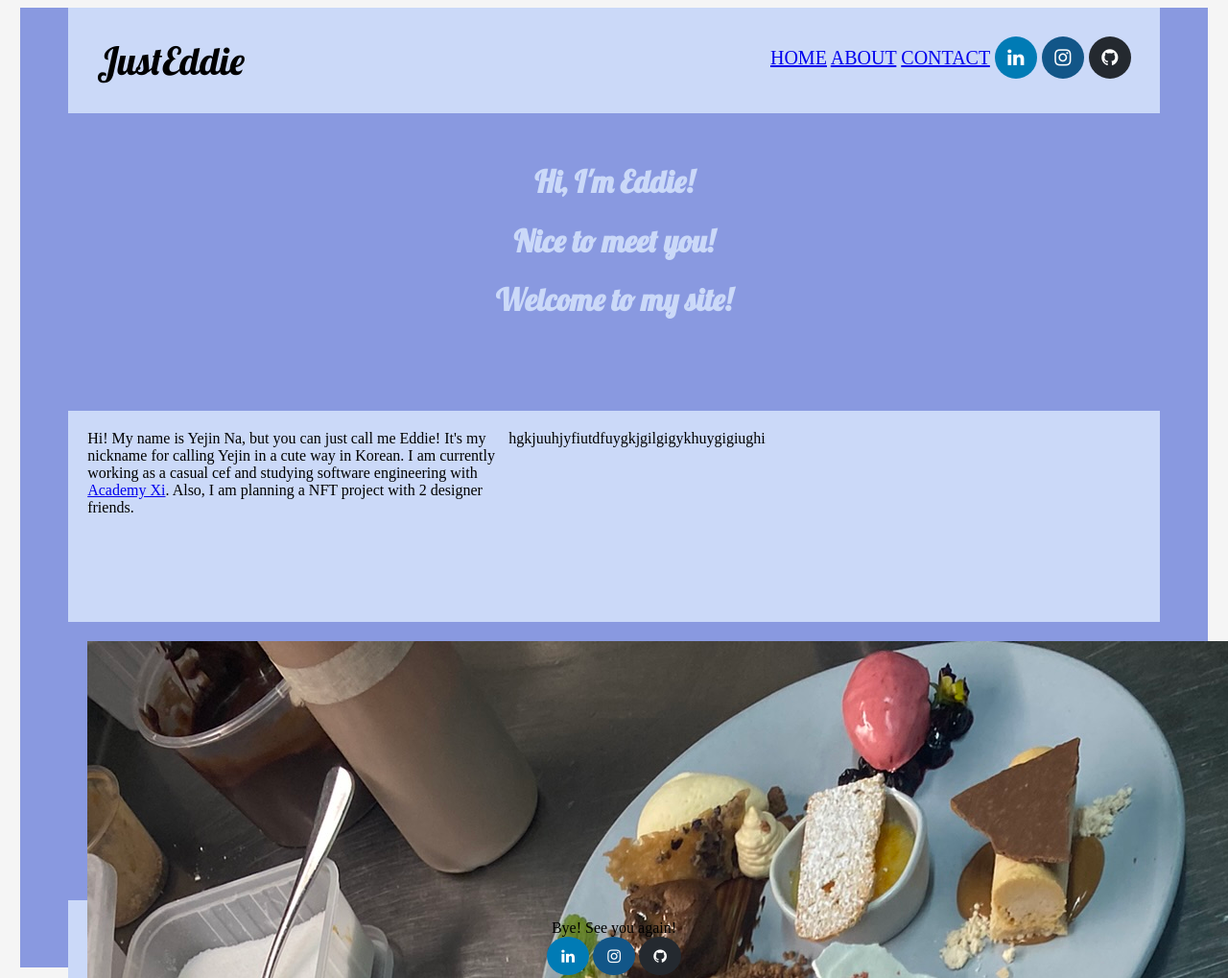
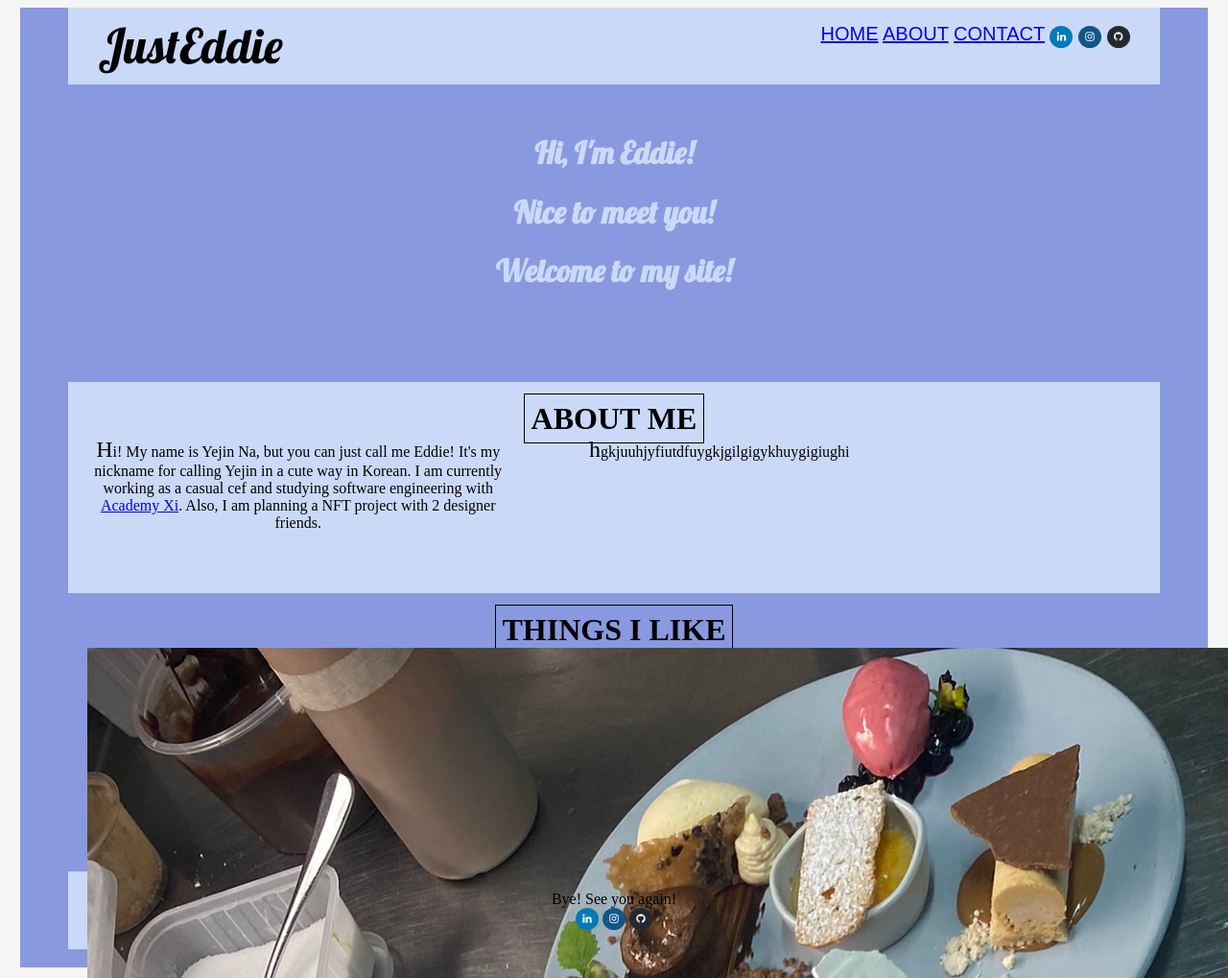
Before and after one commit to JustEddie/hosting-a-website-on-github, a plain HTML site: page index.html in a window 1280 px wide. Shown: the top 1019 px of the page at 96% size. Drawn offline with Linux system fonts and the light colour scheme.

Commit message:
add h1 for article and gallery divs, change fa links font size,padding,width

```diff
--- a/index.html
+++ b/index.html
@@ -1,14 +1,20 @@
 <!DOCTYPE html>
 <html lang="en">
   <head>
-    <meta charset="UTF-8">
-    <meta http-equiv="X-UA-Compatible" content="IE=edge">
-    <meta name="viewport" content="width=device-width, initial-scale=1.0">
-    <link rel="stylesheet" href="style.css">
-    <link rel="preconnect" href="https://fonts.googleapis.com">
-<link rel="preconnect" href="https://fonts.gstatic.com" crossorigin>
-<link href="https://fonts.googleapis.com/css2?family=Lobster&display=swap" rel="stylesheet">
-    <link rel="stylesheet" href="https://cdnjs.cloudflare.com/ajax/libs/font-awesome/4.7.0/css/font-awesome.min.css">
+    <meta charset="UTF-8" />
+    <meta http-equiv="X-UA-Compatible" content="IE=edge" />
+    <meta name="viewport" content="width=device-width, initial-scale=1.0" />
+    <link rel="stylesheet" href="style.css" />
+    <link rel="preconnect" href="https://fonts.googleapis.com" />
+    <link rel="preconnect" href="https://fonts.gstatic.com" crossorigin />
+    <link
+      href="https://fonts.googleapis.com/css2?family=Lobster&display=swap"
+      rel="stylesheet"
+    />
+    <link
+      rel="stylesheet"
+      href="https://cdnjs.cloudflare.com/ajax/libs/font-awesome/4.7.0/css/font-awesome.min.css"
+    />
     <title>My Website</title>
   </head>
   <!--배경에 색 어둡게 넣고 섹션마다 배경넣기
@@ -19,12 +25,20 @@
         <nav class="site-nav">
           <span class="nav-left site-logo">JustEddie</span>
           <span class="nav-right">
-                    <a href="https://justeddie.github.io/hosting-a-website-on-github/">HOME</a>
+            <a href="https://justeddie.github.io/hosting-a-website-on-github/"
+              >HOME</a
+            >
             <a href="#about">ABOUT</a>
             <a href="#contact">CONTACT</a>
             <span>
-                    <a href="https://www.linkedin.com/in/yejin-na-918748233/" class="fa fa-linkedin"></a>
-                    <a href="https://www.instagram.com/eddie_yj/" class="fa fa-instagram"></a>
+              <a
+                href="https://www.linkedin.com/in/yejin-na-918748233/"
+                class="fa fa-linkedin"
+              ></a>
+              <a
+                href="https://www.instagram.com/eddie_yj/"
+                class="fa fa-instagram"
+              ></a>
               <a href="https://github.com/JustEddie" class="fa fa-github"></a>
             </span>
           </span>
@@ -37,32 +51,43 @@
           <h1>Welcome to my site!</h1>
         </div>
         <div class="about" id="about">
+          <h1>ABOUT ME</h1>
+          <div class="article">
             <article id="introduce">
-                    Hi! My name is Yejin Na, but you can just call me Eddie! It's my nickname for calling Yejin in a cute way in Korean.
-                    I am currently working as a casual cef and studying software engineering with <a href="https://www.academyxi.com">Academy Xi</a>. Also, I am planning a NFT project with 2 designer friends.
+              Hi! My name is Yejin Na, but you can just call me Eddie! It's my
+              nickname for calling Yejin in a cute way in Korean. I am currently
+              working as a casual cef and studying software engineering with
+              <a href="https://www.academyxi.com">Academy Xi</a>. Also, I am
+              planning a NFT project with 2 designer friends.
             </article>
             <article id="introduce">
               hgkjuuhjyfiutdfuygkjgilgigykhuygigiughi
             </article>
           </div>
+        </div>
         <div class="gallery">
-                <img src="/image/IMG_0004.jpeg" alt="dessert">
-                <img src="/image/IMG_0013.jpeg" alt="cheeseboard">
-                <img src="/image/IMG_0125.jpeg" alt="firstcar">
-                <img src="/image/IMG_0449.jpeg" alt="in melbourne">
-                <img src="/image/IMG_9762.jpeg" alt="train">
+          <h1>THINGS I LIKE</h1>
+          <img src="/image/IMG_0004.jpeg" alt="dessert" />
+          <img src="/image/IMG_0013.jpeg" alt="cheeseboard" />
+          <img src="/image/IMG_0125.jpeg" alt="firstcar" />
+          <img src="/image/IMG_0449.jpeg" alt="in melbourne" />
+          <img src="/image/IMG_9762.jpeg" alt="train" />
         </div>
-
       </main>
       <footer id="contact">
         <div class="bye">Bye! See you again!</div>
         <div>
-                <a href="https://www.linkedin.com/in/yejin-na-918748233/" class="fa fa-linkedin"></a>
-                <a href="https://www.instagram.com/eddie_yj/" class="fa fa-instagram"></a>
+          <a
+            href="https://www.linkedin.com/in/yejin-na-918748233/"
+            class="fa fa-linkedin"
+          ></a>
+          <a
+            href="https://www.instagram.com/eddie_yj/"
+            class="fa fa-instagram"
+          ></a>
           <a href="https://github.com/JustEddie" class="fa fa-github"></a>
         </div>
       </footer>
     </div>
-
   </body>
 </html>
--- a/style.css
+++ b/style.css
@@ -1,7 +1,7 @@
 .site-top {
   display: block;
   background-color: rgb(203, 217, 248);
-    padding: 30px;
+  padding: 40px;
 }
 .site-nav {
   font-size: 20px;
@@ -17,19 +17,25 @@
 
 .nav-left {
   font-family: "Lobster";
-    font-size: 40px;
-    top: 40px;
-    left: 20px;
+  position: absolute;
+  font-size: 50px;
+  top: 2%;
+  left: 8%;
 }
 
 .nav-right {
   float: right;
+  font-family: fantasy;
+  position: absolute;
+  top: 3%;
+  right: 8%;
 }
 
-.fa {
-    padding: 12px;
-    font-size: 7px;
-    width: 20px;
+.nav-right .fa,
+footer .fa {
+  padding: 6px;
+  font-size: 11px;
+  width: 12px;
   text-align: center;
   text-decoration: none;
   border-radius: 50%;
@@ -52,11 +58,12 @@
   background: #24292f;
   color: white;
 }
-
+body {
+  text-align: center;
+}
 .hi {
-    text-align: center;
   color: rgb(203, 217, 248);
-    font-family: 'Lobster', cursive;
+  font-family: "Lobster", cursive;
   padding: 30px 0;
   height: 250px;
 }
@@ -64,20 +71,28 @@
 .hi h1:hover {
   font-size: 60px;
   color: #24292f;
-    transition: all .4s ease;
-    -webkit-transition: all .4s ease;
+  transition: all 0.4s ease;
+  -webkit-transition: all 0.4s ease;
 }
 .about {
-    display: grid;
-    background:rgb(203, 217, 248);
-    grid-template-columns: 40% 40%;
+  background: rgb(203, 217, 248);
   padding: 20px;
   height: 180px;
 }
-
+.about h1, .gallery h1 {
+  border: solid 1px black;
+  padding: 7px;
+  display: inline;
+}
+.about .article {
+  display: grid;
+  grid-template-columns: 40% 40%;
+}
+div article::first-letter {
+  font-size: 150%;
+}
 .gallery {
   height: 250px;
-    text-align: center;
   padding: 20px;
 }
 
@@ -85,10 +100,7 @@ body {
   background: #f5f5f5;
 }
 
-
-
 footer {
-    text-align: center;
   background: rgb(203, 217, 248);
   padding: 20px;
 }
```
Also changed, not shown: 1 other file. Lines whose indentation alone changed are shown as unchanged.
